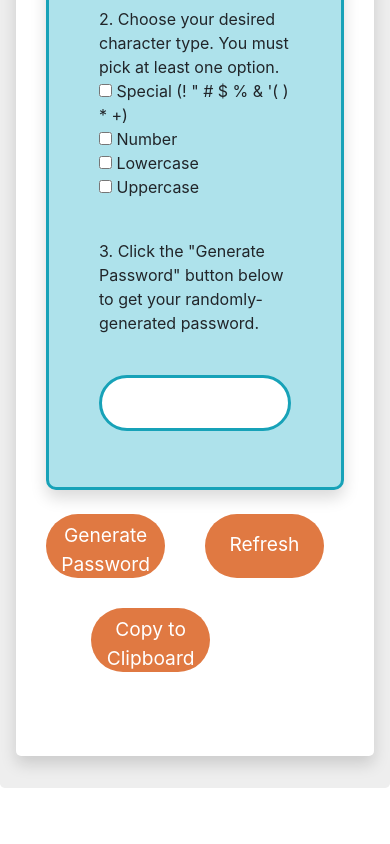
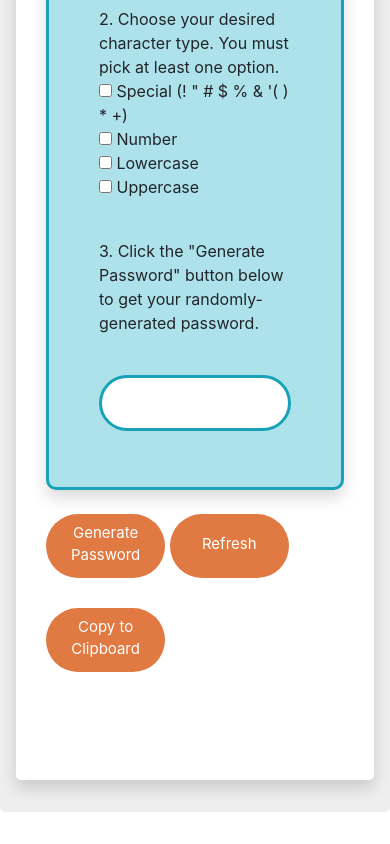
Before and after one commit to jenmitz/password-generator, a plain HTML site: page index.html in a window 390 px wide. Shown: the part 537-1381 px from the top of the page. Before the commit the page ends 1357 px from the top, so only its background shows below. Drawn offline with nearby package versions, Linux system fonts and the light colour scheme.

Commit message:
cleaned up comments, other minor changes

```diff
--- a/function.js
+++ b/function.js
@@ -4,39 +4,31 @@ IOCE
 	Inputs: number from user (8-58), checked boxes representing character types
 	Outputs: randomized password using the parameters the user selects
 	Constraints: n/a
-	Edge cases: entering a letter, not entering anything
-
+	Edge cases: n/a
 /////////////////////////////////////////////////
-
 Optional/Bonus functionality:
     Copy to clipboard
+    Refresh
 /////////////////////////////////////////////////
-Need to fix:
-- each value checked is generated one after the other(5n2i8h, etc), instead of randomly distributed (h8799y8dfvff8f, etc)
-- need to get CORRECT length of characters. currently generates the input amount of each character type selected (generates 8 of both special and lower for a total of 1 characters, for example)
+*/
 
-- randomly pick indexes from generated array (values) until it reaches the input??
-*/
 
 // event listeners to run functions
 document.getElementById("generateBtn").addEventListener("click", generatePassword);
 // document.getElementById("refreshBtn").addEventListener("click", resetForm);
 // document.getElementById("copyBtn").addEventListener("click", copyPW);
 
-// generate password
+// generate password function
 function generatePassword() {
 
-    // variables for length input and checked boxes
-    // input
+    // input value
     const inputLength = document.getElementById("length").value;
 
-    const arr = [
-        numberBoxChecked = document.getElementById("number").checked,
-        lowercaseBoxChecked = document.getElementById("lowercase").checked,
-        uppercaseBoxChecked = document.getElementById("uppercase").checked,
-        specialBoxChecked = document.getElementById("special").checked
-    ];
-    // error handling
+    // checked boxes
+    const numberBoxChecked = document.getElementById("number").checked;
+    const lowercaseBoxChecked = document.getElementById("lowercase").checked;
+    const uppercaseBoxChecked = document.getElementById("uppercase").checked;
+    const specialBoxChecked = document.getElementById("special").checked;
 
     // error for invalid number input
     if (inputLength >= 8 && inputLength <= 58) {
@@ -59,30 +51,25 @@ function generatePassword() {
     const special = () => String.fromCharCode(Math.floor(Math.random() * (43 - 33) + 33));
 
     // array that holds randomly generated values
-    let values = [];
+    const values = [];
 
-    // if box is checked, push value "1" to values array - do for length of input
+    // if box is checked, push random character to values array
     for (i = 0; i < inputLength; i++) {
         if (numberBoxChecked) {
             values.push(number());
-            //document.getElementById("password").append(number());
         };
         if (uppercaseBoxChecked) {
             values.push(letterUppercase());
-            //document.getElementById("password").append(letterUppercase());
         };
         if (lowercaseBoxChecked) {
             values.push(letterLowercase());
-            //document.getElementById("password").append(letterLowercase());
         };
         if (specialBoxChecked) {
             values.push(special());
-            //document.getElementById("password").append(special());
         };
     };
 
-
-
+    // get a random character from "values" array
     const getRandomIndex = () => {
         for (i = 0; i < inputLength; i++) {
             const randomIndex = values[Math.floor(Math.random() * values.length)];
@@ -92,53 +79,6 @@ function generatePassword() {
         return;
     };
 
-    // length of array produces values until reaches input
     getRandomIndex();
-    console.log(values);
-
-
-    // check to see how many boxes are checked (not working)
-    // if (arr.length === 4) {
-    //     // loop through arr.length until youve reached the correct input length
-    //     console.log("4 boxes");
-    // } else if (arr.length === 3) {
-    //     console.log("3 boxes");
-    // } else if (arr.length === 2) {
-    //     console.log("2 boxes");
-    // } else if (arr.length === 1) {
-    //     console.log("1 box");
-    // };
-
-    // loop through checked boxes until amount is length, add random value
-
-
-
-    // function scramble() {
-    //     values(numOfBoxesChecked);
-    // };
-
-    // scramble();
-
-    //console.log(values);
-
-
-
-    // final number divided by number of boxes checked?
-    // add one character (if box is checked) for [input] amount of times
-    // each time we loop, we want to add one letter to password and shuffle array values
-    // we want to choose one of the four functions we have
-//};
-
-
-
-    // refresh page on button click
-    // const refreshBtn = document.getElementById("refreshBtn").addEventListener("click");
-    // if (refreshBtn) {
-    //     if (confirm("Are you sure you'd like to refresh? You will lose your current password.")) {
-    //     window.location.reload();
-    // };
-
-
-
 
 };
--- a/index.html
+++ b/index.html
@@ -10,8 +10,8 @@
 </head>
 
 <body>
+    <!-- i am SO sorry, this is a hot mess -->
     <div class="jumbotron">
-
         <div class="container-fluid shadow">
             <div class="row">
                 <div class="col-lg-10">
@@ -50,9 +50,11 @@
                         </div>
                     </div>
                     <br>
-                    <button type="button" id="generateBtn" class="btn">Generate Password</button>
-                    <button type="button" id="refreshBtn" class="btn">Refresh</button>
-                    <button type="button" id="copyBtn" class="btn">Copy to Clipboard</button>
+                    <div id="buttons">
+                        <button type="button" id="generateBtn" class="btn">Generate Password</button>
+                        <button type="button" id="refreshBtn" class="btn">Refresh</button>
+                        <button type="button" id="copyBtn" class="btn">Copy to Clipboard</button>
+                    </div>
                     <br>
                     <br>
                 </div>
--- a/style.css
+++ b/style.css
@@ -6,11 +6,11 @@ h1 {
 	text-align: center;
 }
 h2 {
+	color: #E07942;
 	font-size: 35px;
 	padding-bottom: 10px;
 	padding-top: 15px;
 	text-align: center;
-    color: #E07942;
 }
 h4 {
 	text-align: center;
@@ -18,43 +18,26 @@ h4 {
 p {
 	text-align: left;
 }
-
 #refreshBtn:hover, #copyBtn:hover, #generateBtn:hover {
+	background-color: #ffa56e;
 	color: black;
-    background-color: #ffa56e;
 }
-
 #password {
 	background-color: #fff;
 	border: 3px solid #17A2B8;
 	border-radius: 40px;
 	color: black;
+	height: fit-content;
 	padding: 25px;
 	text-align: center;
 	width: 100%;
-    height: fit-content;
 }
-#refreshBtn {
-    float: right;
-    margin-right: 20px;
-    height: 4rem;
-    color: #fff;
-    background-color: #E07942;
-}
-#generateBtn {
+
+#refreshBtn, #generateBtn, #copyBtn {
 	background-color: #E07942;
 	color: #fff;
     height: 4rem;
-
 }
-#copyBtn {
-    background-color: #E07942;
-    color: #fff;
-    height: 4rem;
-    margin-right: 20px;
-    margin-left: 45px;
-}
-
 .col-lg-10 {
 	margin: auto;
 }
@@ -87,7 +70,6 @@ p {
 	float: left;
 	margin-left: 25px;
 }
-
 @media screen and (max-width: 990px) {
 	.card {
 		width: 100%;
@@ -106,3 +88,8 @@ p {
 		padding-top: 100px;
 	}
 }
+@media screen and (max-width: 400px) {
+	.btn {
+		font-size: 15px;
+	}
+}
```
Lines whose indentation alone changed are shown as unchanged.
